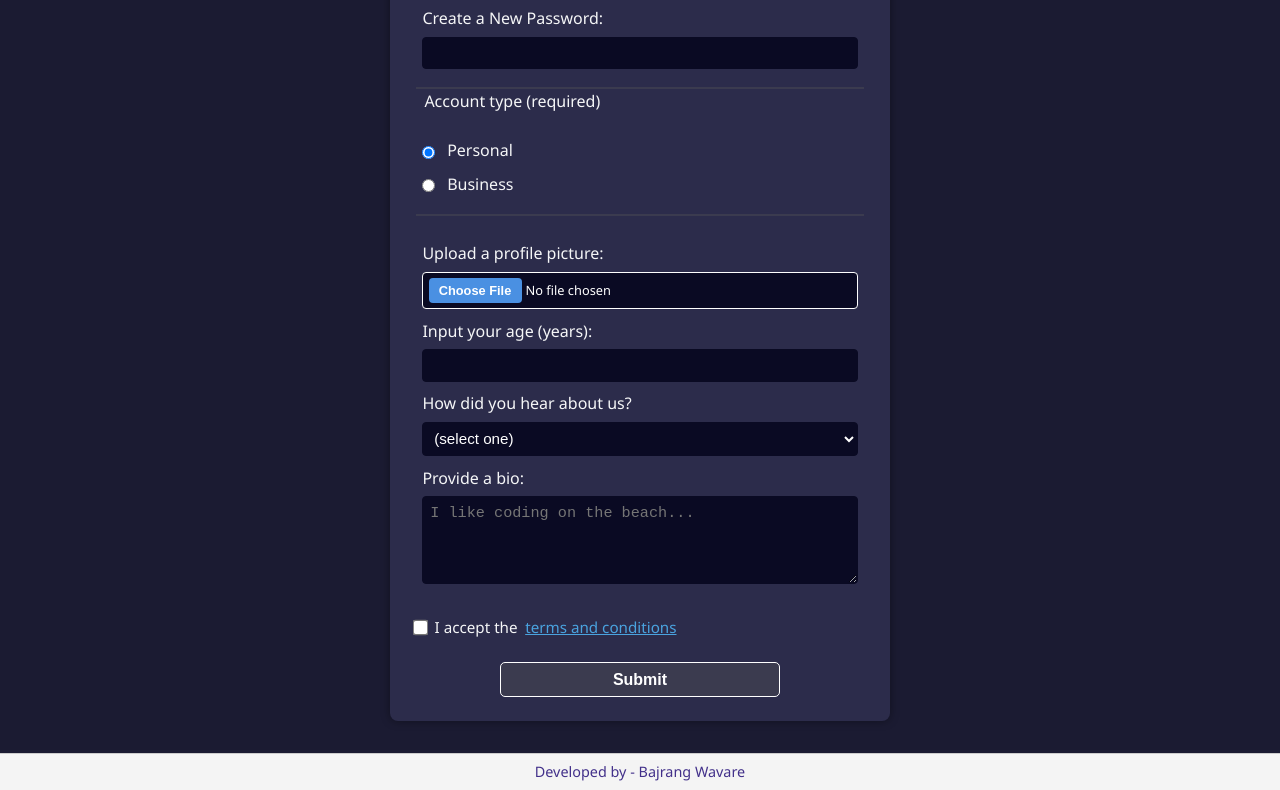
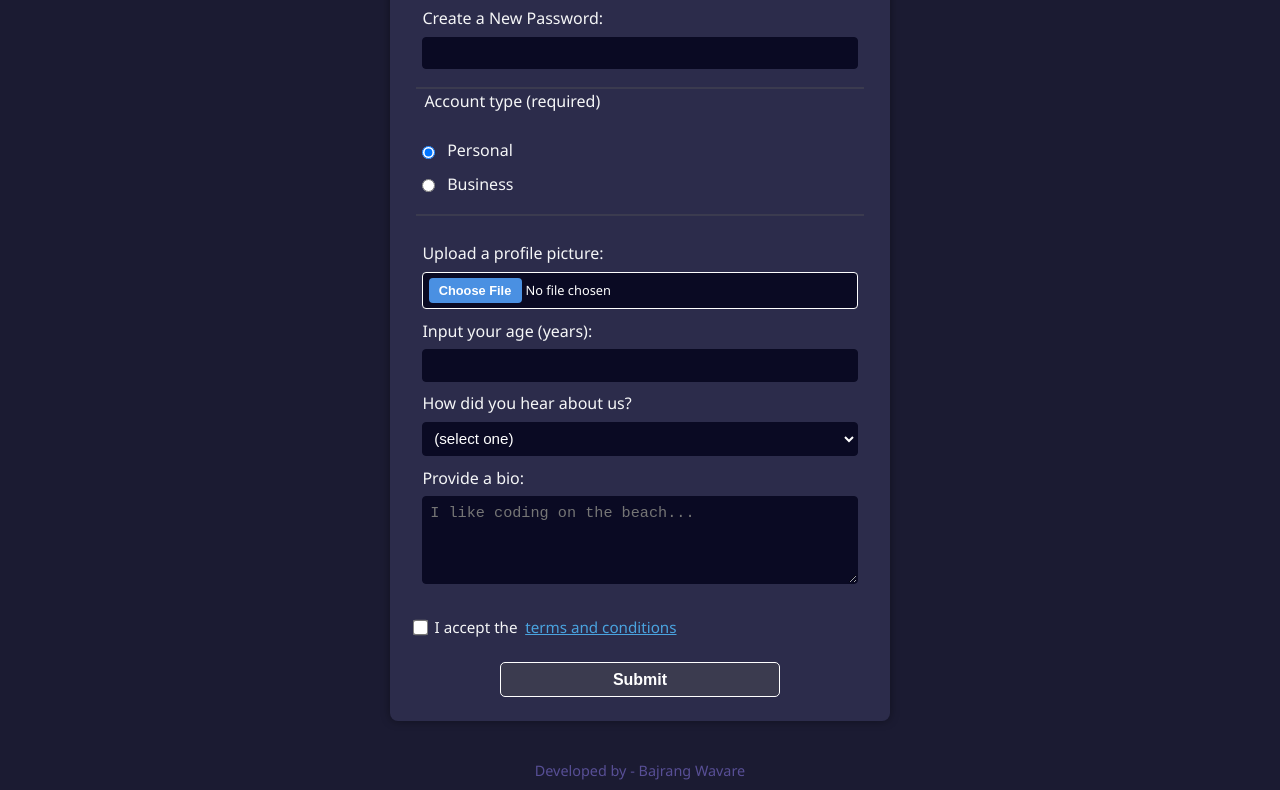
Before and after one commit to bajrangw/registration-form, a plain HTML site: page index.html in a window 1280 px wide. Shown: the part 423-1213 px from the top of the page. Drawn offline with Linux system fonts and the light colour scheme.

Commit message:
Update style.css

```diff
--- a/css/style.css
+++ b/css/style.css
@@ -189,16 +189,14 @@ a:hover {
   color: #ffffff;
 }
 
-
 footer {
-  color: #42308a;
-  background-color: #f4f4f4;
+  color: #584f96;
   text-align: center;
   padding: 0.5em 0;
   font-size: 0.9rem;
-  border-top: 1px solid #ccc;
-  margin-top: 1em;
+  margin-top: 0.5em;
 }
+
 /* Popup Overlay */
 .popup {
   position: fixed;
```
